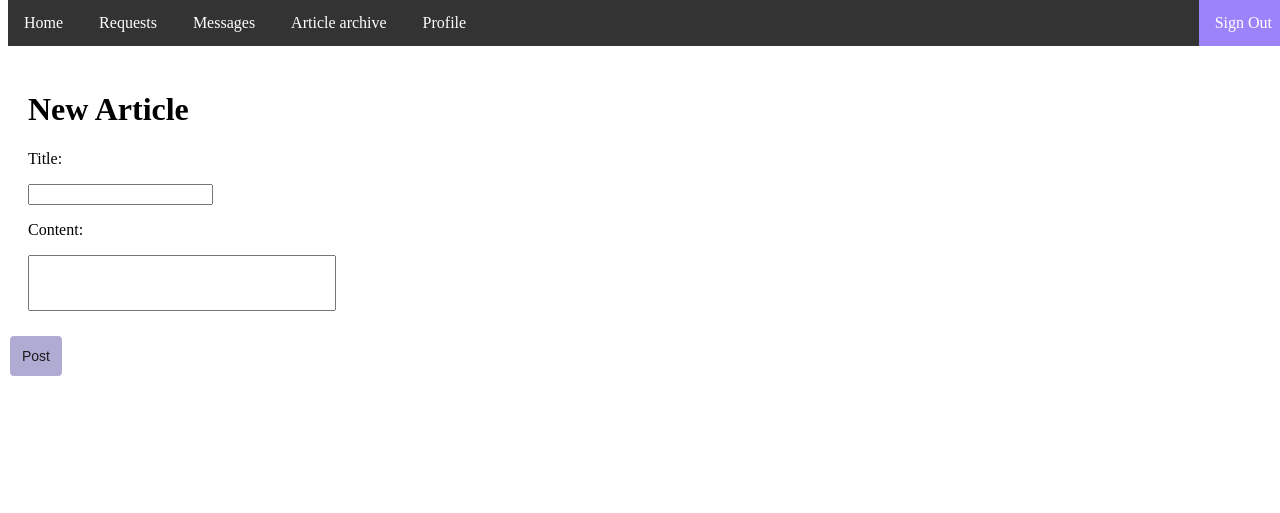
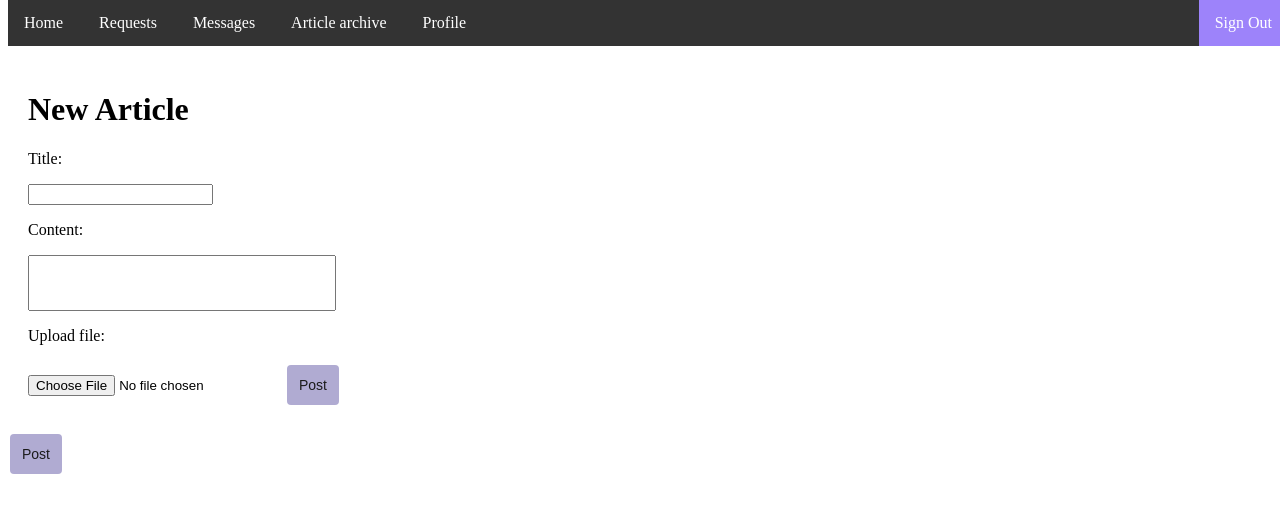
Before and after one commit to powah999/INFO2222, a Flask app: page /newarticle in a window 1280 px wide. Shown: the top 513 px of the page. Run offline with Flask 3, Linux system fonts and the light colour scheme.

Commit message:
attempted file uploading lol

```diff
--- a/app.py
+++ b/app.py
@@ -4,7 +4,7 @@ this is where you'll find all of the get/post request handlers
 the socket event handlers are inside of socket_routes.py
 '''
 
-from flask import Flask, render_template, request, abort, url_for, session, redirect, jsonify
+from flask import Flask, render_template, request, abort, url_for, session, redirect, send_from_directory
 from flask_socketio import SocketIO
 import db
 import secrets
@@ -12,6 +12,7 @@ from string import ascii_letters, digits, punctuation
 import bcrypt
 import datetime
 import bleach
+import os
 from flask_session import Session
 
 # import logging
@@ -32,6 +33,7 @@ app.config.update(
 # secret key used to sign the session cookie
 app.config['SECRET_KEY'] = secrets.token_hex()
 app.config['SESSION_TYPE'] = 'filesystem'
+app.config['UPLOAD_PATH'] = 'uploads'
 socketio = SocketIO(app)
 
 
@@ -277,8 +279,9 @@ def home():
 @app.route("/articles")
 def articles():
     articles = db.get_all_articles()
+    files = os.listdir(app.config['UPLOAD_PATH'])
 
-    return render_template("articles.jinja", articles=articles)
+    return render_template("articles.jinja", articles=articles, files=files)
 
 @app.route("/navbar")
 def navbar():
@@ -291,5 +294,31 @@ def new_article():
 
     return render_template("newarticle.jinja")
 
+@app.route("/upload", methods=["POST"])
+def upload_file():
+    title = request.form.get('title')
+    content = request.form.get('content')
+    file = request.files.get('file')
+
+    if not title or not content:
+        return redirect(url_for('new_articles'))
+
+    if file and file.filename != '':
+        file.save(os.path.join(app.config['UPLOAD_PATH'], file.filename))
+        file_name = os.path.join(app.config['UPLOAD_PATH'], file.filename)
+    else:
+        file_name = ''
+
+    if not db.create_article(username=session["username"], title=title, content=content, file_name=file_name):
+        return redirect(url_for('new_article'))
+
+    return redirect(url_for('articles'))
+
+
+@app.route('/uploads/<filename>')
+def upload(filename):
+    return send_from_directory(app.config['UPLOAD_PATH'], filename)
+
+
 if __name__ == '__main__':
     socketio.run(app, host="localhost", port=5000 ,debug=False, ssl_context=('localhost.crt', 'localhost.key'))
--- a/db.py
+++ b/db.py
@@ -248,13 +248,13 @@ def get_user(username: str):
 
 
 #create post
-def create_article(username, title, content):
+def create_article(username, title, content, file_name):
     with Session(engine) as session:
         user = get_user(username)
 
         #check if user is muted --> return "User is muted from creating posts"
         if user.can_post:
-            article = Article(user_id=user.id, title=title, content=content)
+            article = Article(user_id=user.id, title=title, content=content, file_name=file_name)
             session.add(article)
             session.commit()
             return True
--- a/models.py
+++ b/models.py
@@ -122,6 +122,7 @@ class Article(Base):
     title: Mapped[str] = mapped_column(String)
     content: Mapped[str] = mapped_column(Text)
     date: Mapped[datetime.date] = mapped_column(DateTime, default=datetime.date.today())
+    file_name: Mapped[str] = mapped_column(String, default='')
 
     comments: Mapped[List["Comment"]] = relationship("Comment", backref='post')
 
--- a/templates/newarticle.jinja
+++ b/templates/newarticle.jinja
@@ -54,13 +54,23 @@
 
 </style>
 
+
 <div class="article_box" style="padding:20px;margin-top:50px;">
     <h1>New Article</h1>
+
+    <form action="/upload" method="post" enctype="multipart/form-data">
         <p>Title:</p>
-            <input id="title" width="300px" />
+            <input id="title" name="title" type="text" width="300px" />
         <p>Content:</p>
-            <input id="content" class="content-box"/>
+            <input id="content" name="content" type="text" class="content-box"/>
+        <p>Upload file:</p>
+            <input id="file" name="file" type="file" class="file"/>
+
+        <button id="button" class="button" type="submit">Post</button>
+    </form>
+
 </div>
+
 
 <!-- message that comes up after user attempts to post a new article -->
 <button class="button" onclick="post()">Post</button>
```
Also changed, not shown: templates/articles.jinja (+10 -2 lines), 2 other files.
